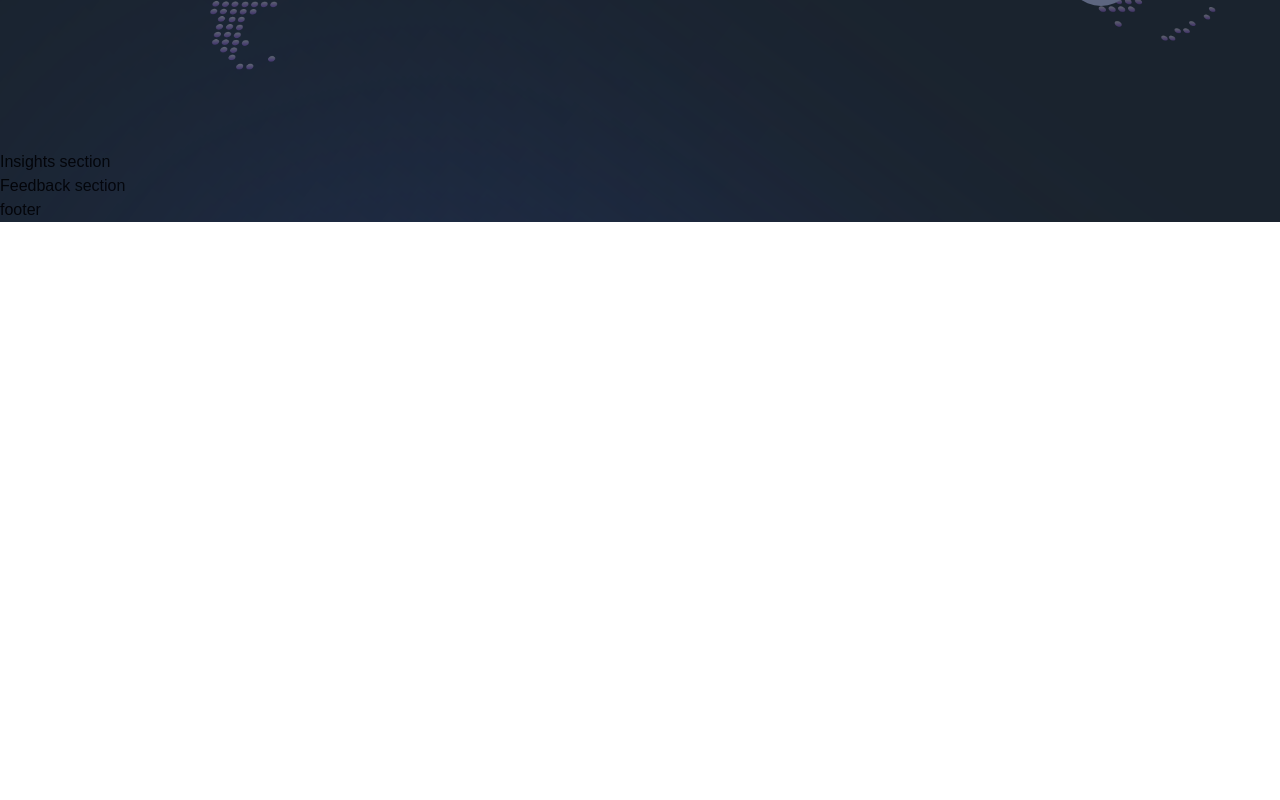
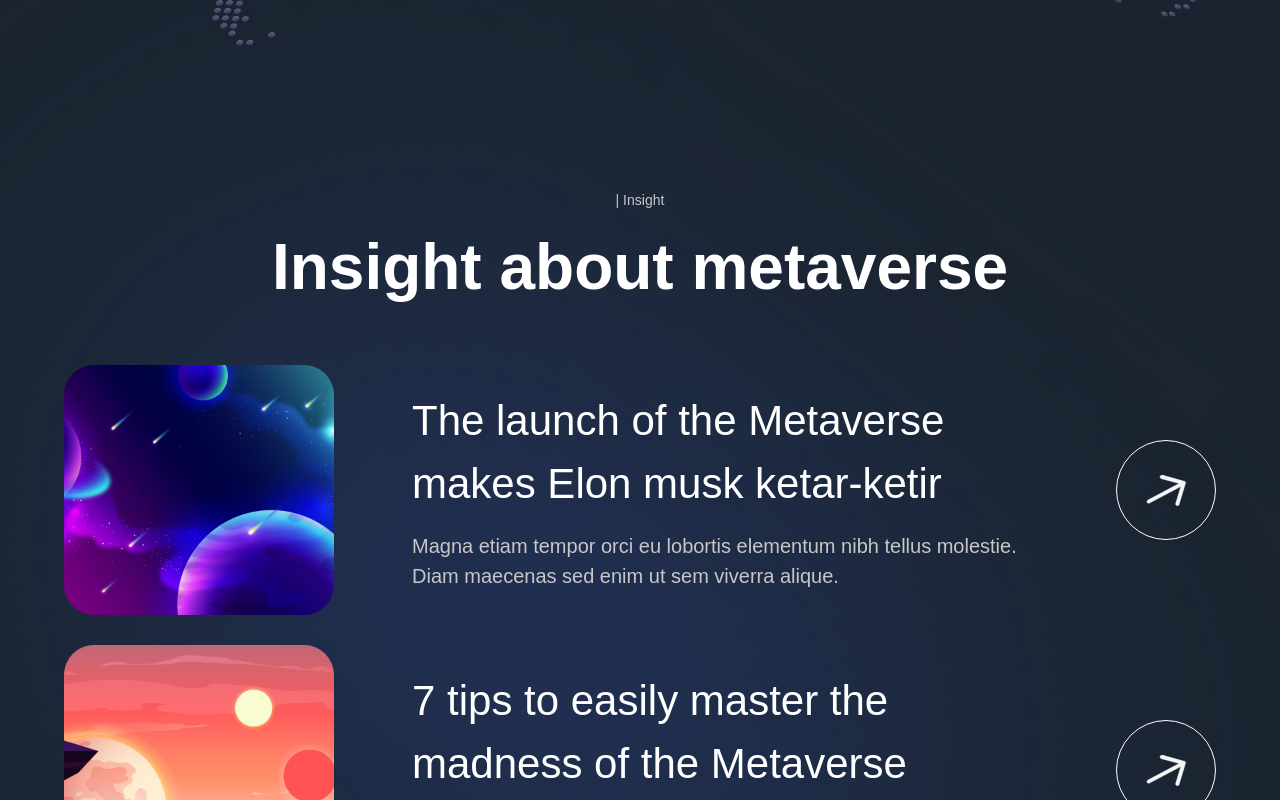
Before and after one commit to dldev3/meta-versus, a Next.js app: page / in a window 1280 px wide. Shown: the part 5114-5914 px from the top of the page. Before the commit the page ends 5336 px from the top, so only its background shows below. Built offline with nearby package versions, Linux system fonts and the light colour scheme; a web font is replaced by a local one.

Commit message:
insights done

```diff
--- a/components/InsightCard.jsx
+++ b/components/InsightCard.jsx
@@ -1,9 +1,35 @@
 'use client';
 
-const InsightCard = () => (
-  <div>
-    Insight Card
-  </div>
+import { motion } from 'framer-motion';
+import { fadeIn } from '../utils/motion';
+
+
+const InsightCard = ({ imgUrl, title, subtitle, index }) => (
+  <motion.div
+    variants={fadeIn('up', 'spring', index * 0.5, 1)}
+    className='flex md:flex-row flex-col gap-4'
+  >
+    <img
+      src={imgUrl}
+      alt="planet-01"
+      className='md:w-[270px] w-full h-[250px] rounded-[30px] object-cover'
+    />
+    <div className='w-full flex justify-between items-center'>
+      <div className='flex-1 md:ml-[62px] flex flex-col max-w-[650px]'>
+        <h4 className='font-normal lg:text-[42px] text-[26px] text-white'>{title}</h4>
+        <p className='mt-[16px] font-normal lg:text-[20px] text-[14px] text-secondary-white'>{subtitle}</p>
+      </div>
+
+      <div className='lg:flex hidden items-center justify-center w-[100px] h-[100px] rounded-full bg-transparent border-[1px] border-white'>
+        <img
+          src='/arrow.svg'
+          alt='arrow'
+          className='w-[40%] h-[40%] object-contain'
+        />
+      </div>
+
+    </div>
+  </motion.div>
 );
 
 export default InsightCard;
--- a/sections/Insights.jsx
+++ b/sections/Insights.jsx
@@ -1,8 +1,38 @@
 'use client';
 
+import { motion } from 'framer-motion';
+import styles from '../styles';
+import { staggerContainer } from '../utils/motion';
+import { InsightCard, TitleText, TypingText } from '../components';
+import { insights } from '../constants';
+
 const Insights = () => (
-  <section>
-    Insights section
+  <section className={`${styles.paddings} relative z-10`}>
+    <motion.div
+      variants={staggerContainer}
+      initial={"hidden"}
+      whileInView={"show"}
+      viewport={{ once: false, amount: 0.25 }}
+      className={`${styles.innerWidth} mx-auto flex flex-col`}
+    >
+      <TypingText
+        title={"| Insight"}
+        textStyles={"text-center"}
+      />
+      <TitleText
+        title={"Insight about metaverse"}
+        textStyles={"text-center"}
+      />
+      <div className='mt-[50px] flex flex-col gap-[30px]'>
+        {insights.map((insight, index) => (
+          <InsightCard
+            key={`insight-${index}`}
+            {...insight}
+            index={index + 1}
+          />
+        ))}
+      </div>
+    </motion.div>
   </section>
 );
 
--- a/sections/WhatsNew.jsx
+++ b/sections/WhatsNew.jsx
@@ -41,7 +41,6 @@
         />
       </motion.div>
     </motion.div>
-    Get Started Section
   </section>
 );
 
```
